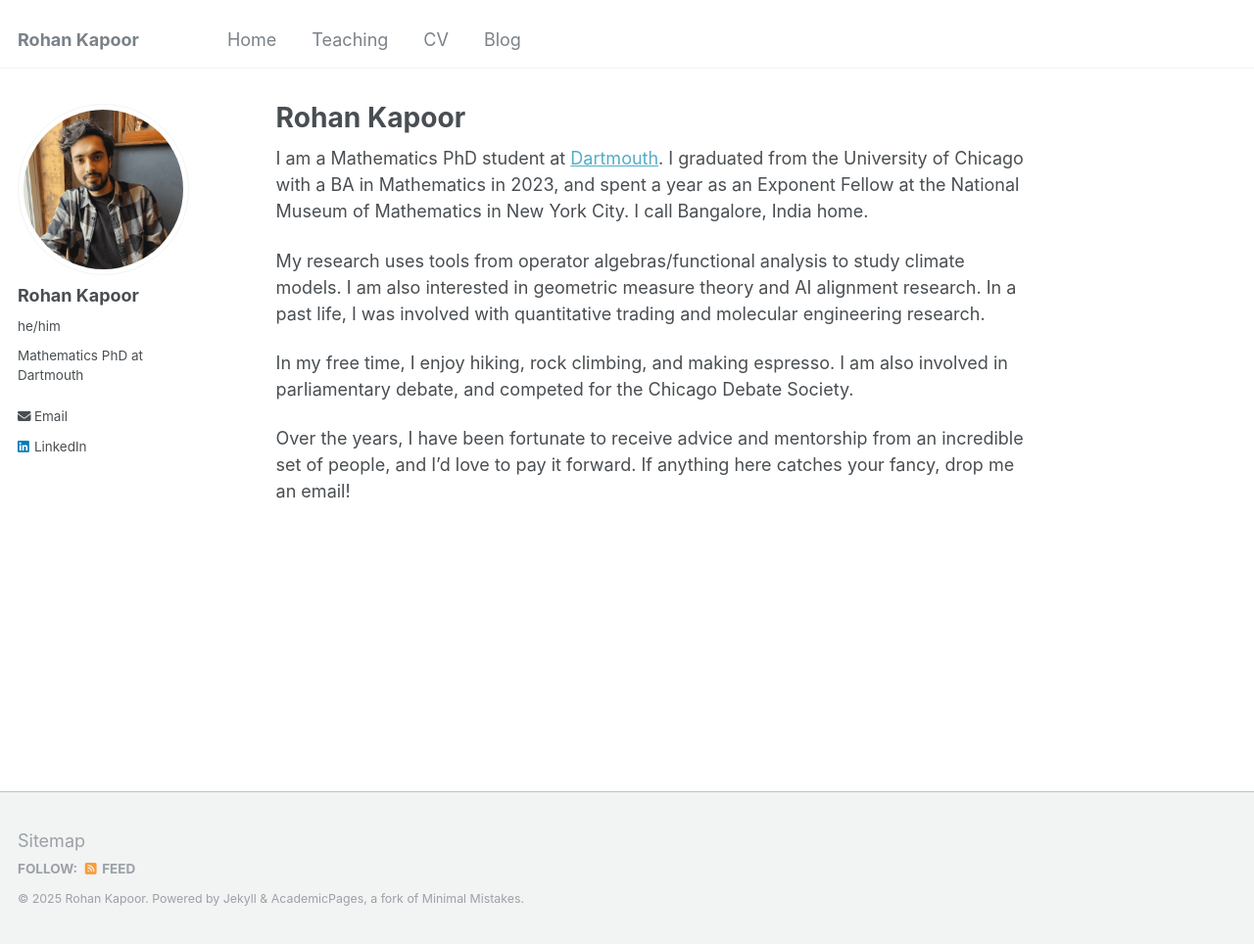
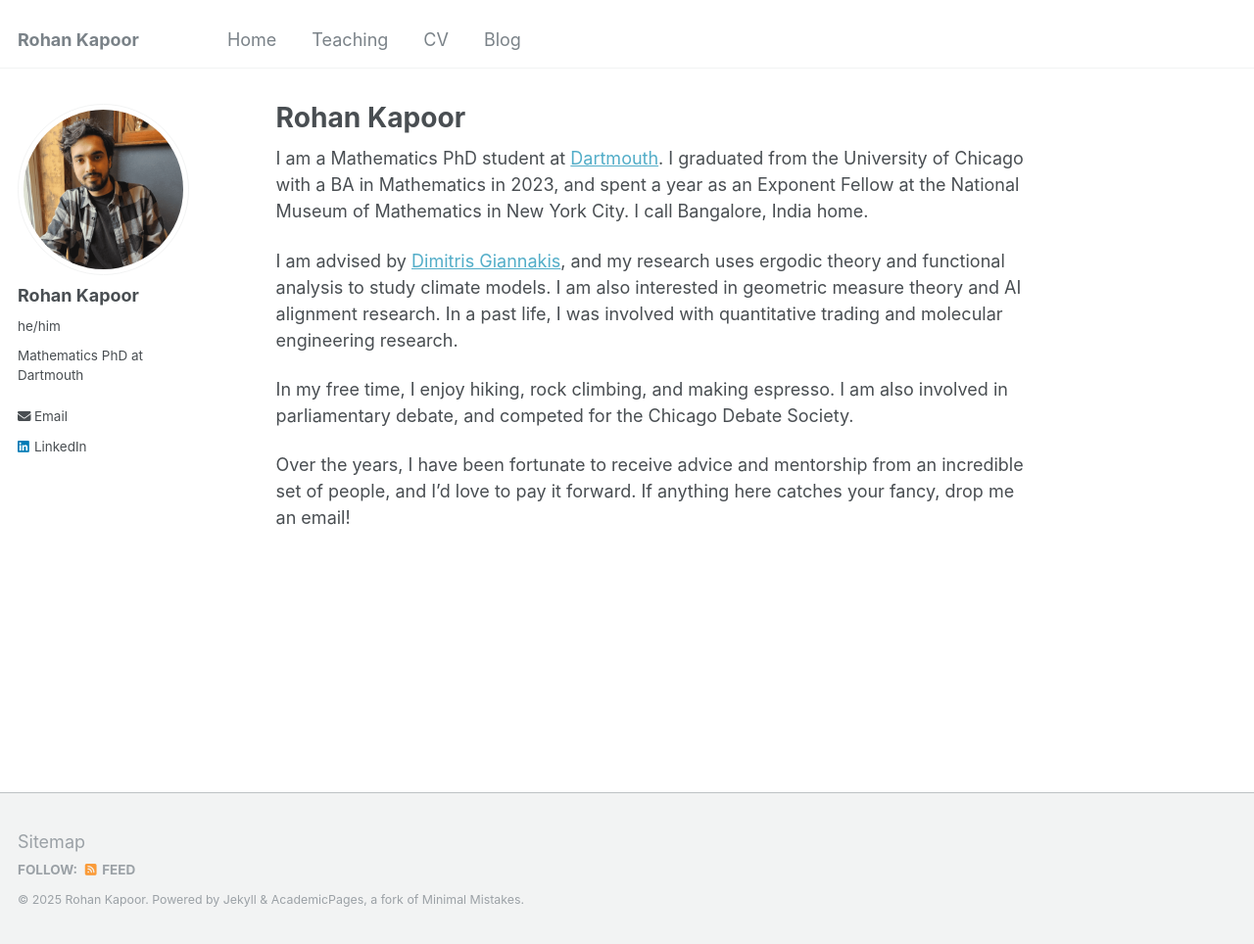
Before and after one commit to rkapoor1512/rkapoor1512.github.io, a Jekyll site: the page built from _pages/about.md, in a window 1280 px wide and 964 px high. Shown: the whole window at 98% size. Built offline with Jekyll 4.4.1, drawn with Linux system fonts in a browser that asks for light colours.

Commit message:
Update about.md

```diff
--- a/_pages/about.md
+++ b/_pages/about.md
@@ -8,7 +8,7 @@ redirect_from:
 ---
 I am a Mathematics PhD student at <a href="https://math.dartmouth.edu/">Dartmouth</a>. I graduated from the University of Chicago with a BA in Mathematics in 2023, and spent a year as an Exponent Fellow at the National Museum of Mathematics in New York City. I call Bangalore, India home.
 
-My research uses tools from operator algebras/functional analysis to study climate models. I am also interested in geometric measure theory and AI alignment research. In a past life, I was involved with quantitative trading and molecular engineering research.
+I am advised by <a href="[https://giannakis.host.dartmouth.edu/]">Dimitris Giannakis</a>, and my research uses ergodic theory and functional analysis to study climate models. I am also interested in geometric measure theory and AI alignment research. In a past life, I was involved with quantitative trading and molecular engineering research.
 
 In my free time, I enjoy hiking, rock climbing, and making espresso. I am also involved in parliamentary debate, and competed for the Chicago Debate Society.
 
```
